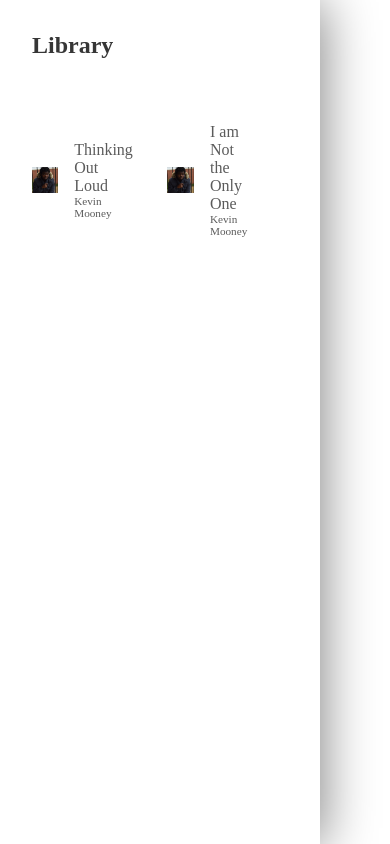
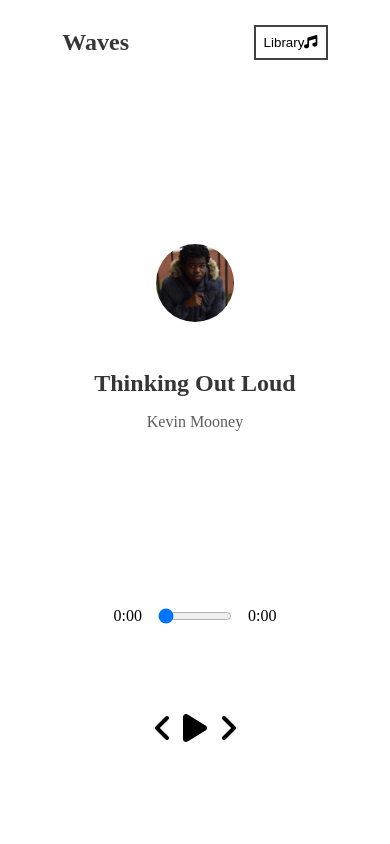
Before and after one commit to kmooney225/Music-Player, a React (Create React App) app: page / in a window 390 px wide. Built offline with nearby package versions, Linux system fonts and the light colour scheme.

Commit message:
updating library, adding nav and functionality

```diff
--- a/src/App.js
+++ b/src/App.js
@@ -1,24 +1,55 @@
-import React, {useState} from 'react';
+import React, {useState,useRef} from 'react';
 import './styles/app.scss'
 import Player from './components/Player';
 import Song from './components/Song';
 import data from './components/utils';
 import Library from './components/Library';
+import Nav from "./components/Nav"
 
 function App() {
+
+  const audioRef = useRef(null);
 
   const [songs, setSongs] = useState(data());
   const [currentSong, setCurrentSong] = useState(songs[0]);
   const [isPlaying, setIsPlaying] = useState(false);
+  const [songInfo, setSongInfo] = useState({
+    currentTime: 0,
+    duration: 0,
+  })
+  const [libraryStatus,setLibraryStatus] = useState(false)
+  const timeUpdateHandler = (e) => {
+    const current = e.target.currentTime;
+    const duration = e.target.duration;
+    setSongInfo({...songInfo, currentTime: current, duration})
+  }
   return (
     <div className="App">
+      <Nav libraryStatus={libraryStatus} setLibraryStatus={setLibraryStatus}/>
       <Song currentSong={currentSong} />
       <Player
+      audioRef={audioRef}
       setIsPlaying={setIsPlaying}
       isPlaying={isPlaying}
       currentSong={currentSong}
+      setSongInfo={setSongInfo}
+      songInfo={songInfo}
      />
-     <Library songs={songs} />
+     <Library
+     audioRef={audioRef}
+     songs={songs}
+     setCurrentSong={setCurrentSong}
+     isPlaying={isPlaying}
+     setSongs={setSongs}
+     libraryStatus={libraryStatus}
+      />
+      <audio
+        onTimeUpdate={timeUpdateHandler}
+        onLoadedMetadata={timeUpdateHandler}
+        ref={audioRef}
+        src={currentSong.audio}
+        >
+      </audio>
     </div>
   );
 }
--- a/src/components/Library.js
+++ b/src/components/Library.js
@@ -1,17 +1,26 @@
 import React from 'react';
 import LibrarySong from './LibrarySong';
 
-const Library = ({songs}) => {
+const Library = ({ audioRef, songs, setCurrentSong, isPlaying, setSongs, libraryStatus}) => {
     return(
-    <div className="library">
+    <div className={`library ${libraryStatus ? 'active-library' : ''}`}>
         <h2>Library</h2>
         <div className='library-song'>
             {songs.map((song) => (
-                <LibrarySong song={song} />
+                <LibrarySong
+                    audioRef={audioRef}
+                    songs={songs}
+                    song={song}
+                    setCurrentSong={setCurrentSong}
+                    id={song.id}
+                    key={song.id}
+                    isPlaying={isPlaying}
+                    setSongs={setSongs}
+                />
             ))}
         </div>
     </div>
     );
-}
+};
 
 export default Library;
--- a/src/components/LibrarySong.js
+++ b/src/components/LibrarySong.js
@@ -1,8 +1,36 @@
 import React from 'react';
 
-const LibrarySong = ({ song }) => {
+const LibrarySong = ({ audioRef, song,songs,setCurrentSong,id,isPlaying,setSongs}) => {
+
+    const songSelectHandler = () => {
+        setCurrentSong(song)
+        const newSongs = songs.map((song) => {
+            if(song.id === id){
+                return{
+                    ...song,
+                    active: true,
+                }
+            }else{
+                return{
+                    ...song,
+                    active: false,
+                }
+            }
+        })
+
+        setSongs(newSongs)
+
+        if(isPlaying){
+            const playPromise = audioRef.current.play();
+            if(playPromise !== undefined){
+                playPromise.then((audio) => {
+                    audioRef.current.play();
+                })
+            }
+        }
+    }
     return(
-        <div className="library-song">
+        <div onClick={songSelectHandler} className={`library-song ${song.active ? 'selected' : ""}`}>
             <img src={song.cover} alt=""></img>
             <div className="song-description">
                 <h3>{song.name}</h3>
--- /dev/null
+++ b/src/components/Nav.js
@@ -0,0 +1,17 @@
+import React from "react";
+import {FontAwesomeIcon} from "@fortawesome/react-fontawesome"
+import { faMusic } from "@fortawesome/free-solid-svg-icons"
+
+const Nav = ({setLibraryStatus, libraryStatus}) => {
+    return(
+        <nav>
+            <h1>Waves</h1>
+            <button onClick={() => setLibraryStatus(!libraryStatus)}>
+                Library
+                <FontAwesomeIcon icon={faMusic} />
+            </button>
+        </nav>
+    )
+}
+
+export default Nav;
--- a/src/components/Player.js
+++ b/src/components/Player.js
@@ -1,4 +1,4 @@
-import React, {useRef, useState} from 'react';
+import React from 'react';
 import { FontAwesomeIcon } from '@fortawesome/react-fontawesome'
 import {faPlay,
         faAngleLeft,
@@ -6,9 +6,9 @@ import {faPlay,
         faPause,
     } from '@fortawesome/free-solid-svg-icons'
 
-const Player = ({ currentSong, isPlaying, setIsPlaying }) => {
+const Player = ({ audioRef, currentSong, isPlaying, setIsPlaying, setSongInfo,songInfo }) => {
 
-    const audioRef = useRef(null);
+
 
     const playSongHandler = () => {
         if(isPlaying){
@@ -21,12 +21,6 @@ const Player = ({ currentSong, isPlaying, setIsPlaying }) => {
         }
     };
 
-    const timeUpdateHandler = (e) => {
-        const current = e.target.currentTime;
-        const duration = e.target.duration;
-        setSongInfo({...songInfo, currentTime: current, duration})
-    }
-
     const getTime = (time) => {
         return(
             Math.floor(time / 60) + ":" + ("0" + Math.floor(time%60)).slice(-2)
@@ -38,17 +32,14 @@ const Player = ({ currentSong, isPlaying, setIsPlaying }) => {
         setSongInfo({...songInfo, currentTime: e.target.value})
     }
 
-    const [songInfo, setSongInfo] = useState({
-        currentTime: 0,
-        duration: 0,
-    })
+
     return(
         <div className="player">
             <div className="time-control">
                 <p>{getTime(songInfo.currentTime)}</p>
                 <input
                     min={0}
-                    max={songInfo.duration}
+                    max={songInfo.duration || 0}
                     value={songInfo.currentTime}
                     onChange={dragHandler}
                     type="range"
@@ -65,13 +56,6 @@ const Player = ({ currentSong, isPlaying, setIsPlaying }) => {
                     />
                 <FontAwesomeIcon className="skip-forward"size="2x" icon={faAngleRight} />
             </div>
-            <audio
-                onTimeUpdate={timeUpdateHandler}
-                onLoadedMetadata={timeUpdateHandler}
-                ref={audioRef}
-                src={currentSong.audio}
-                >
-            </audio>
         </div>
     );
 };
--- a/src/styles/app.scss
+++ b/src/styles/app.scss
@@ -14,4 +14,5 @@ h3, h4{
 
 @import "./song.scss";
 @import "./player.scss";
-@import "./library.scss"
+@import "./library.scss";
+@import "./nav.scss";
--- a/src/styles/library.scss
+++ b/src/styles/library.scss
@@ -1,13 +1,18 @@
 .library {
   position: fixed;
+  box-shadow: 2px 2px 50px rgb(221, 221, 221);
+  border-radius: 1rem;
   top: 0;
   left: 0;
   width: 20rem;
   height: 100%;
-    background-color: white;
-    box-shadow: 2px 2px 50px grey;
   overflow: scroll;
-    h2{
+  background: white;
+  transform: translateX(-100%);
+  transition: all 0.5s ease;
+  opacity: 0;
+
+  h2 {
     padding: 2rem;
   }
 }
@@ -15,31 +20,35 @@
 .library-song {
   display: flex;
   align-items: center;
-    padding: 1rem 2rem 1rem 1rem;
+  padding: 1rem 2rem 1rem 2rem;
   cursor: pointer;
+  transition: all 0.75s ease-out;
+
   img {
     width: 30%;
   }
   &:hover {
-        background: rgb(255, 224, 224);
+    background: rgb(235, 235, 235);
   }
 }
-
 .song-description {
-
   padding-left: 1rem;
-    h3{
+  h3 {
     font-size: 1rem;
   }
-    h4{
+  h4 {
     font-size: 0.7rem;
   }
 }
 
-*{
+/* The emerging W3C standard
+   that is currently Firefox-only */
+* {
   scrollbar-width: thin;
-    scrollbar-color: rgba(155,155,155,0.5) transparent;
+  scrollbar-color: rgba(155, 155, 155, 0.7) transparent;
 }
+
+/* Works on Chrome/Edge/Safari */
 *::-webkit-scrollbar {
   width: 5px;
 }
@@ -47,7 +56,21 @@
   background: transparent;
 }
 *::-webkit-scrollbar-thumb {
-    background-color:  rgba(155,155,155,0.5);
+  background-color: rgba(155, 155, 155, 0.7);
   border-radius: 20px;
   border: transparent;
 }
+
+.selected {
+  background: rgb(194, 208, 253);
+}
+.active-library {
+  transform: translateX(0%);
+  opacity: 1;
+}
+
+@media screen and (max-width: 768px) {
+  .library {
+    width: 100%;
+  }
+}
--- /dev/null
+++ b/src/styles/nav.scss
@@ -0,0 +1,30 @@
+nav {
+    min-height: 10vh;
+    display: flex;
+    justify-content: space-around;
+    align-items: center;
+    button {
+      background: transparent;
+      border: none;
+      cursor: pointer;
+      padding: 0.5rem;
+      border: 2px solid rgb(65, 65, 65);
+      transition: all 0.3s ease;
+      &:hover {
+        background: rgb(65, 65, 65);
+        color: white;
+      }
+    }
+    .library-active {
+      background: rgb(65, 65, 65);
+      color: white;
+    }
+  }
+
+  @media screen and (max-width: 768px) {
+    nav {
+      button {
+        z-index: 10;
+      }
+    }
+  }
```
Lines whose indentation alone changed are shown as unchanged.
